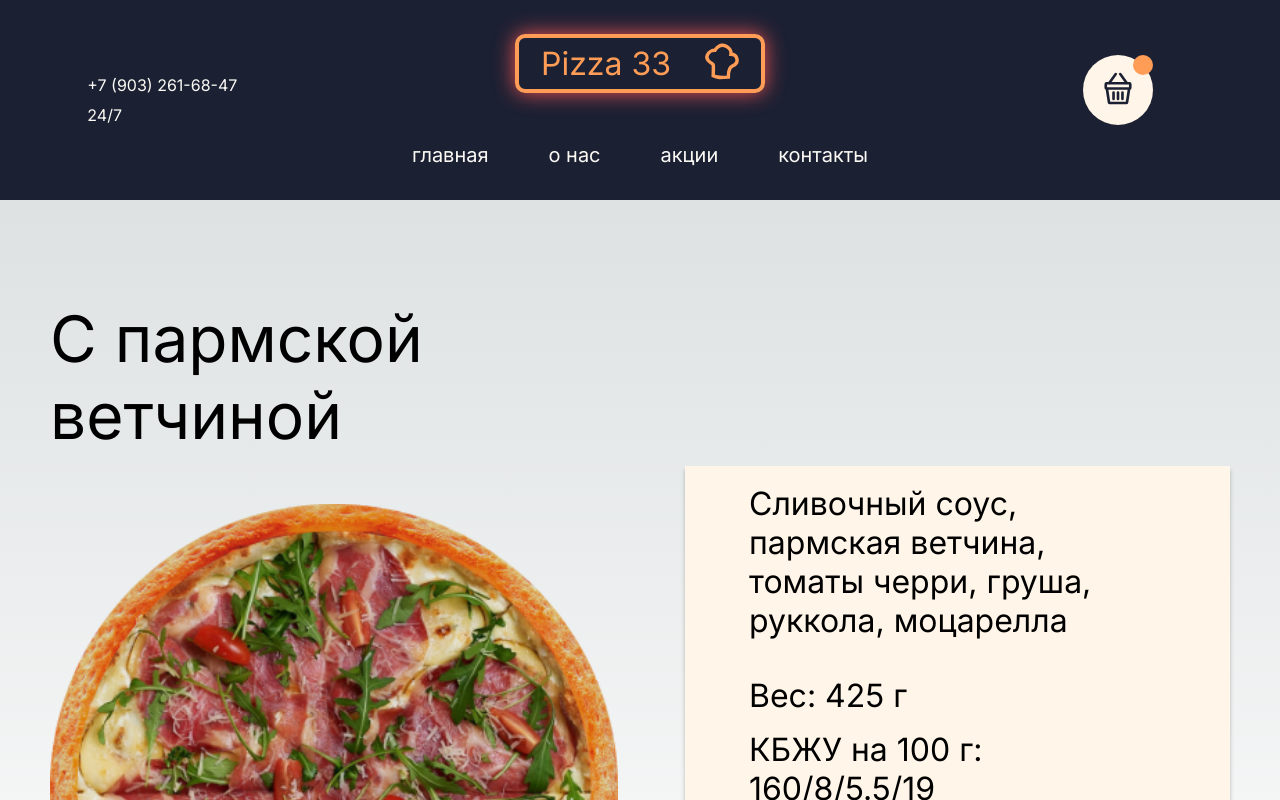
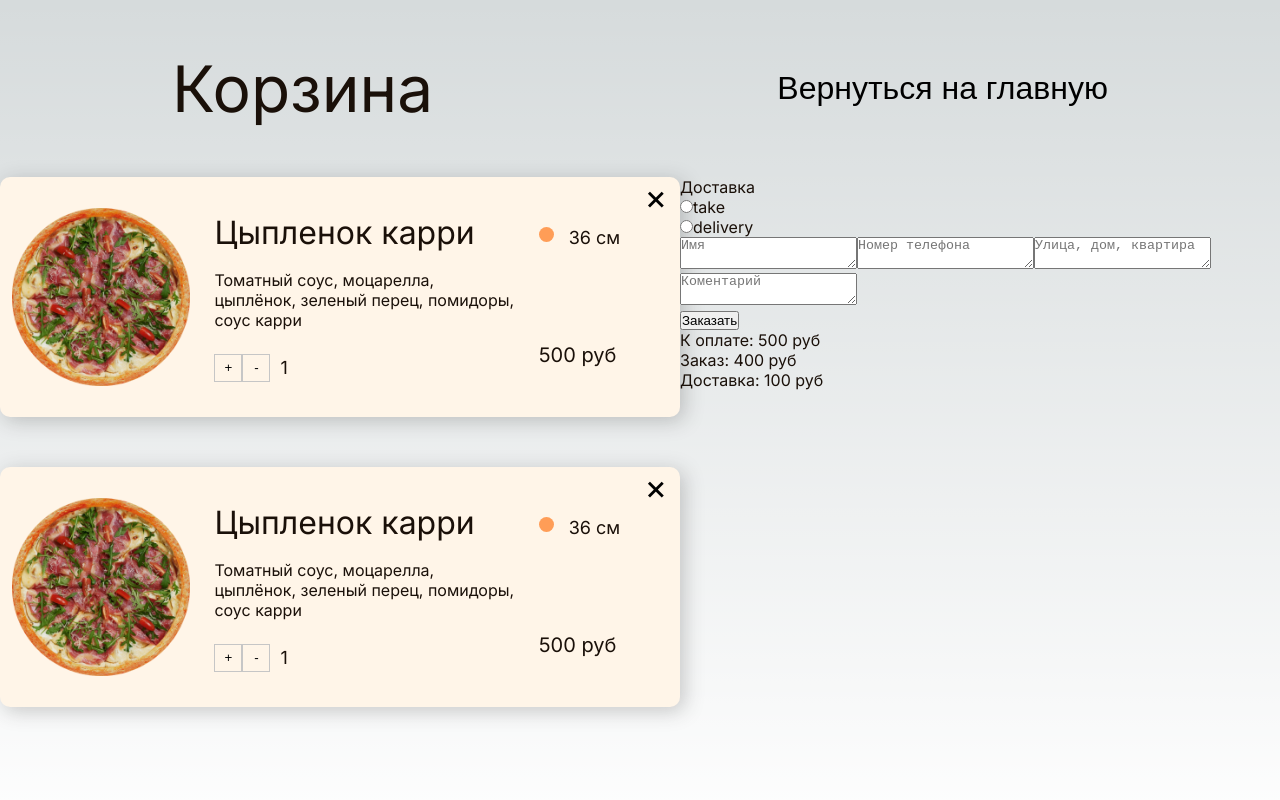
Before and after one commit to ShmigelskiyAndrey/pizza-33, a Next.js app: page / in a window 1280 px wide. Shown: the top 800 px of the page. Built offline with nearby package versions, Linux system fonts and the light colour scheme.

Commit message:
order page layout added

```diff
--- a/src/app/page.tsx
+++ b/src/app/page.tsx
@@ -2,5 +2,6 @@ import { Home } from "@/pages_flat/home";
 import { About } from "@/pages_flat/about";
 import { Thankyou } from "@/pages_flat/thankyou";
 import { Productpage } from "@/pages_flat/productpage";
+import { Orderpage } from "@/pages_flat/orderpage";
 
-export default Productpage;
+export default Orderpage;
--- /dev/null
+++ b/src/pages_flat/orderpage/index.tsx
@@ -0,0 +1 @@
+export { Orderpage } from "./ui/orderpage";
--- /dev/null
+++ b/src/pages_flat/orderpage/ui/orderpage.tsx
@@ -0,0 +1,11 @@
+import { Order } from "@/shared/ui/order/order";
+
+const Orderpage = () => {
+  return (
+    <div className="container">
+      <Order></Order>
+    </div>
+  );
+};
+
+export { Orderpage };
--- /dev/null
+++ b/src/shared/ui/order/order.module.scss
@@ -0,0 +1,33 @@
+.container {
+    width: 100%;
+    height: 100vh;
+    margin-top: 50px;
+    display: flex;
+    flex-direction: column;
+    align-items: center;
+    color: #1A1009;
+}
+
+.text {
+    width: 100%;
+    display: flex;
+    justify-content: space-around;
+}
+
+.title {
+    font-size: 64px;
+}
+
+.backbtn {
+    font-size: 32px;
+    border: none;
+    background: none;
+    cursor: pointer;
+}
+
+.content {
+    width: 100%;
+    display: flex;
+    justify-content: space-around;
+    margin-top: 50px;
+}
--- /dev/null
+++ b/src/shared/ui/order/order.tsx
@@ -0,0 +1,72 @@
+import styles from "./order.module.scss";
+import { Ordercard } from "../ordercard/ordercard";
+
+const Order = () => {
+  return (
+    <>
+      <div className={styles.container}>
+        <div className={styles.text}>
+          <div className={styles.title}>Корзина</div>
+          <button className={styles.backbtn}>Вернуться на главную</button>
+        </div>
+        <div className={styles.content}>
+          <div className={styles.products}>
+            <Ordercard></Ordercard>
+            <Ordercard></Ordercard>
+          </div>
+          <div className={styles.delivery}>
+            <div className={styles.subtitle}>Доставка</div>
+            <div className={styles.options}>
+              <div>
+                <input
+                  type="radio"
+                  id="pickup"
+                  name="deliverymethod"
+                  value="pickup"
+                />
+                <label htmlFor="take">take</label>
+              </div>
+              <div>
+                <input
+                  type="radio"
+                  id="delivery"
+                  name="deliverymethod"
+                  value="delivery"
+                />
+                <label htmlFor="delivery">delivery</label>
+              </div>
+            </div>
+            <div className={styles.textarea}>
+              <textarea id="name" name="name" placeholder="Имя"></textarea>
+              <textarea
+                id="phonenumber"
+                name="phonenumber"
+                placeholder="Номер телефона"
+              ></textarea>
+              <textarea
+                id="address"
+                name="address"
+                placeholder="Улица, дом, квартира"
+              ></textarea>
+              <textarea
+                id="comment"
+                name="comment"
+                placeholder="Коментарий"
+              ></textarea>
+            </div>
+            <div className={styles.order}>
+              <button className={styles.orderbtn}>Заказать</button>
+              <div className={styles.orderdetails}>
+                <div className={styles.totalprice}>К оплате: 500 руб</div>
+                <div className={styles.productsprice}>Заказ: 400 руб</div>
+                <div className={styles.deliveryprice}>Доставка: 100 руб</div>
+              </div>
+            </div>
+          </div>
+        </div>
+      </div>
+    </>
+  );
+};
+
+export { Order };
--- /dev/null
+++ b/src/shared/ui/ordercard/ordercard.module.scss
@@ -0,0 +1,82 @@
+.container {
+    width: 680px;
+    height: 240px;
+    background-color: #FFF5E8;
+    border-radius: 10px;
+    display: flex;
+    align-items: center;
+    justify-content: space-around;
+    box-shadow: 4px 4px 20px  rgba(53, 53, 53, 0.25);
+    margin-bottom: 50px;
+}
+
+.name {
+    font-size: 32px;
+    margin-bottom: 18px;
+}
+
+.description {
+    max-width: 300px;
+    font-size: 16px;
+    margin-bottom: 24px;
+}
+
+.counter {
+    display: flex;
+    align-items: center;
+}
+
+.counter button {
+    width: 28px;
+    height: 28px;
+    background: none;
+    border: 1px solid #C6C6C6;
+    cursor: pointer;
+}
+
+.total {
+    font-size: 18px;
+    margin-left: 10px;
+}
+
+.characteristic {
+    height: 140px;
+    display: flex;
+    flex-direction: column;
+    justify-content: space-between;
+}
+
+.sizechar {
+    display: flex;
+}
+
+.sizecircle {
+    width: 15px;
+    height: 15px;
+    border-radius: 100%;
+    background-color: #FF9D57;
+    margin-right: 15px;
+}
+
+.size {
+    font-size: 18px;
+}
+
+.price {
+    font-size: 20px;
+}
+
+.close {
+    height: 100%;
+}
+
+.closebtn {
+    border: none;
+    background: none;
+    font-size: 40px;
+    transform: rotate(-45deg);
+    -webkit-transform: rotate(-45deg);
+    -moz-transform: rotate(-45deg);
+    filter: progid:DXImageTransform.Microsoft.BasicImage(rotation=3);
+    cursor: pointer;
+}
--- /dev/null
+++ b/src/shared/ui/ordercard/ordercard.tsx
@@ -0,0 +1,42 @@
+import styles from "./ordercard.module.scss";
+import Image from "next/image";
+
+const Ordercard = () => {
+  return (
+    <>
+      <div className={styles.container}>
+        <Image
+          className={styles.image}
+          src="/photo/pizzaHam.png"
+          width={178}
+          height={178}
+          alt="photo of product"
+        />
+        <div className={styles.info}>
+          <div className={styles.name}>Цыпленок карри</div>
+          <div className={styles.description}>
+            Томатный соус, моцарелла, цыплёнок, зеленый перец, помидоры, соус
+            карри
+          </div>
+          <div className={styles.counter}>
+            <button className={styles.plus}>+</button>
+            <button className={styles.minus}>-</button>
+            <div className={styles.total}>1</div>
+          </div>
+        </div>
+        <div className={styles.characteristic}>
+          <div className={styles.sizechar}>
+            <div className={styles.sizecircle}></div>
+            <div className={styles.size}>36 см</div>
+          </div>
+          <div className={styles.price}>500 руб</div>
+        </div>
+        <div className={styles.close}>
+          <button className={styles.closebtn}>+</button>
+        </div>
+      </div>
+    </>
+  );
+};
+
+export { Ordercard };
```
Also changed, not shown: src/pages_flat/orderpage/ui/orderpage.module.scss (added).
